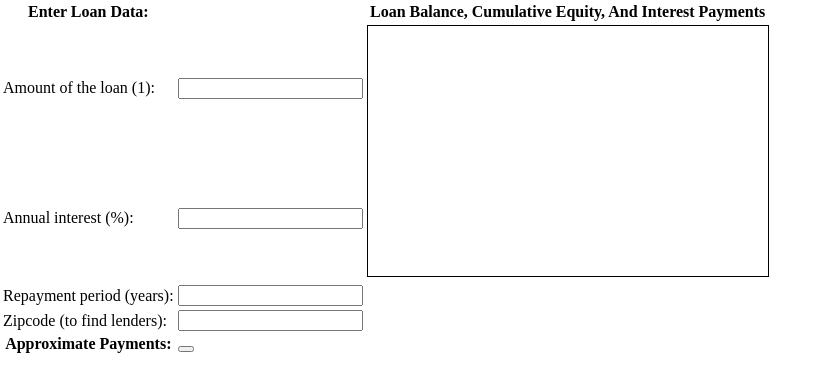
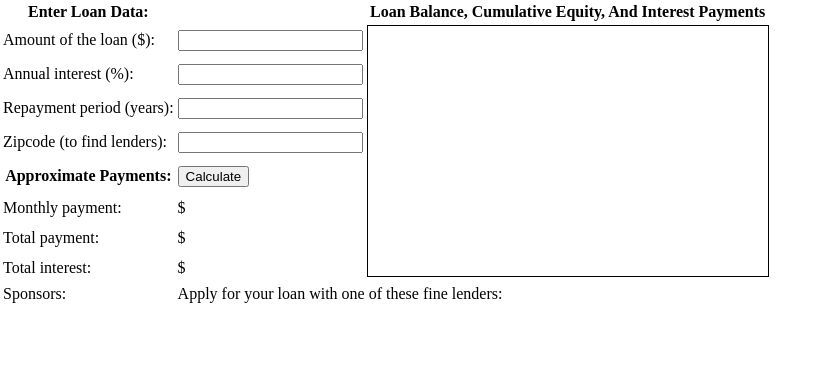
Before and after one commit to Dmitry27Zh/Loan-calculator, a plain HTML site: page index.html in a window 1280 px wide. Shown: the whole page, without its empty margins (0-829 px from the left). Drawn offline with Linux system fonts and the light colour scheme.

Commit message:
Продолжает разметку

```diff
--- a/index.html
+++ b/index.html
@@ -3,7 +3,6 @@
 
 <head>
   <meta charset="UTF-8">
-  <meta name="viewport" content="width=device-width, initial-scale=1.0">
   <title>Loan calculator</title>
   <link rel="stylesheet" href="styles.css">
 </head>
@@ -16,10 +15,10 @@
       <th>Loan Balance, Cumulative Equity, And Interest Payments</th>
     </tr>
     <tr>
-      <td>Amount of the loan (1): </td>
+      <td>Amount of the loan ($): </td>
       <td>
         <input id="amount">
-      <td rowspan="2">
+      <td rowspan="8">
         <canvas id="graph" width="400" height="250"></canvas>
       </td>
       </td>
@@ -38,7 +37,25 @@
     </tr>
     <tr>
       <th>Approximate Payments: </th>
-      <td><button></button></td>
+      <td><button>Calculate</button></td>
+    </tr>
+    <tr>
+      <td>Monthly payment: </td>
+      <td>$<span class="output" id="payment"></span></td>
+    </tr>
+    <tr>
+      <td>Total payment: </td>
+      <td>$<span class="output" id="total"></span></td>
+    </tr>
+    <tr>
+      <td>Total interest: </td>
+      <td>$<span class="output" id="totalinterest"></span></td>
+    </tr>
+    <tr>
+      <td>Sponsors: </td>
+      <td colspan="2">Apply for your loan with one of these fine lenders:
+        <div id="lenders"></div>
+      </td>
     </tr>
   </table>
 </body>
```
